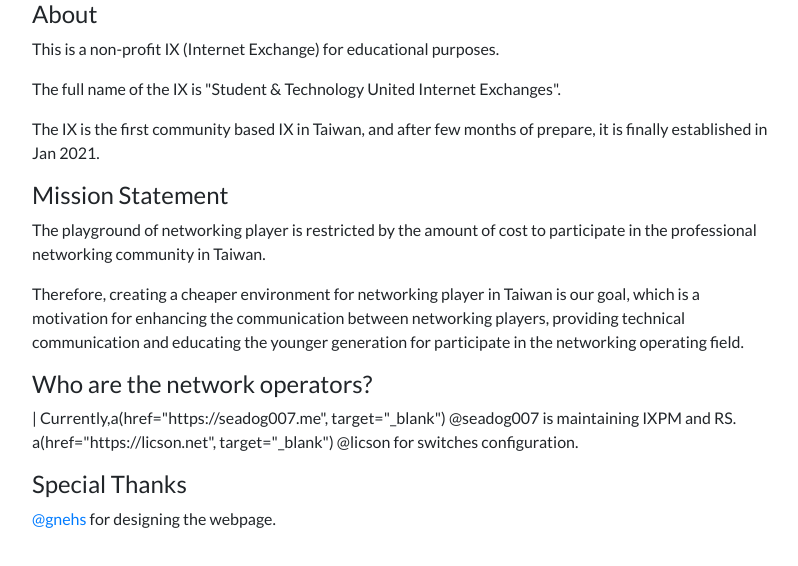
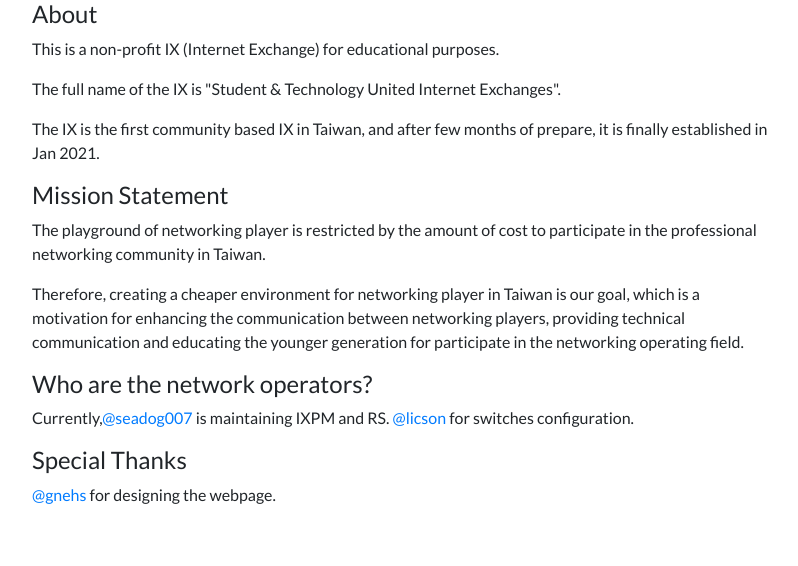
Before and after one commit to STU-IX/stuix.io, a Nuxt app: page /about in a window 1280 px wide. Shown: the top 566 px of the page, without its empty margins (239-1037 px from the left). Built offline with nearby package versions, Linux system fonts and the light colour scheme; what vue-konami would draw is missing.

Commit message:
Fixed about template

```diff
--- a/pages/about.vue
+++ b/pages/about.vue
@@ -8,12 +8,13 @@
 	p The playground of networking player is restricted by the amount of cost to participate in the professional networking community in Taiwan.
 	p Therefore, creating a cheaper environment for networking player in Taiwan is our goal, which is a motivation for enhancing the communication between networking players, providing technical communication and educating the younger generation for participate in the networking operating field.
 	h4 Who are the network operators?
-	p | Currently,
-		| a(href="https://seadog007.me", target="_blank") @seadog007
+	p Currently,
+		|
+		a(href="https://seadog007.me", target="_blank") @seadog007
 		|
 		| is maintaining IXPM and RS.
 		|
-		| a(href="https://licson.net", target="_blank") @licson
+		a(href="https://licson.net", target="_blank") @licson
 		|
 		| for switches configuration.
 	h4 Special Thanks
```
